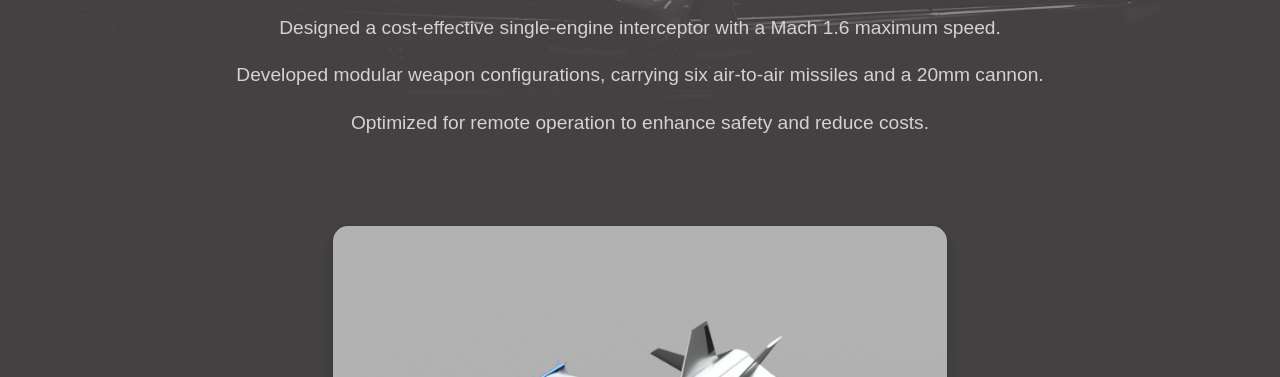
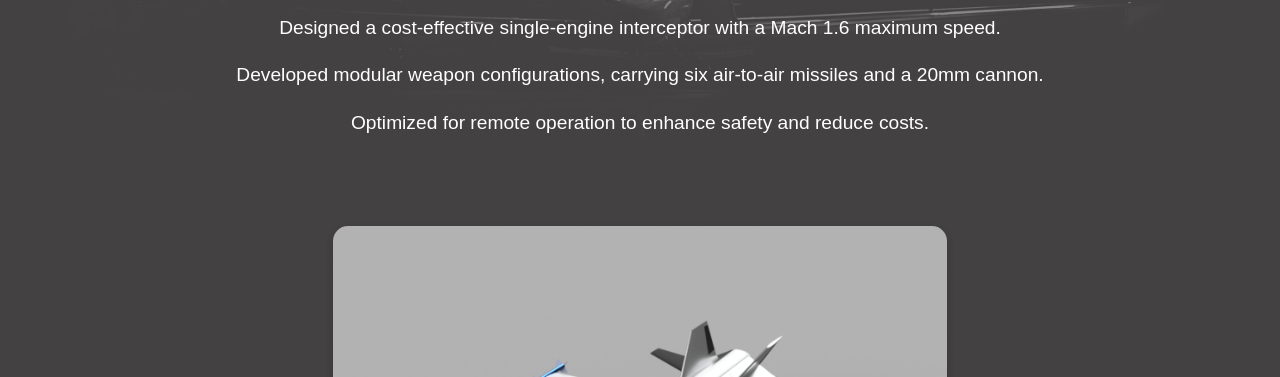
Before and after one commit to chinmoytarafder/portfolio, a plain HTML site: page index.html in a window 1280 px wide. Shown: the part 423-800 px from the top of the page. Drawn offline with Linux system fonts and the dark colour scheme.

Commit message:
Update style.css

```diff
--- a/css/style.css
+++ b/css/style.css
@@ -551,7 +551,7 @@ body {
     }
 
     ul {
-        color: #d3d3d3; /* Slightly muted gray for list text */
+        color: #ffffff; /* Slightly muted gray for list text */
     }
 
     a {
```
